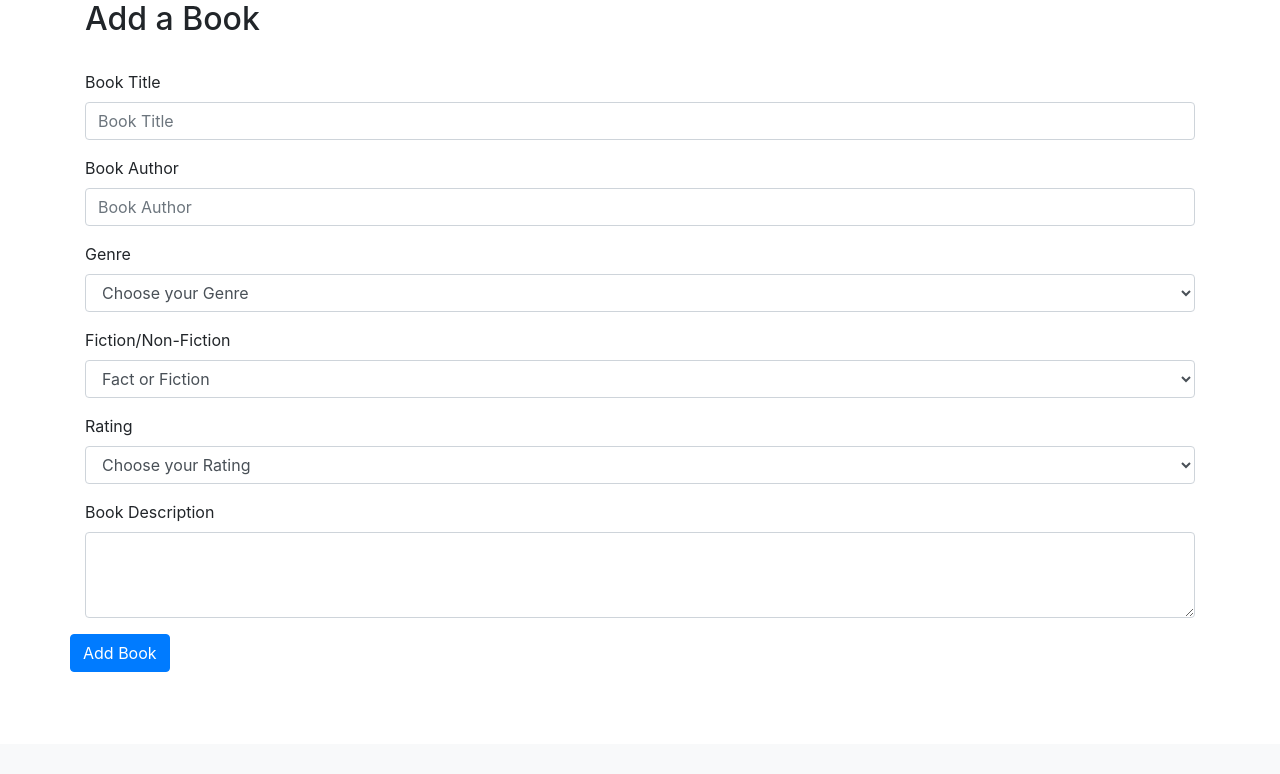
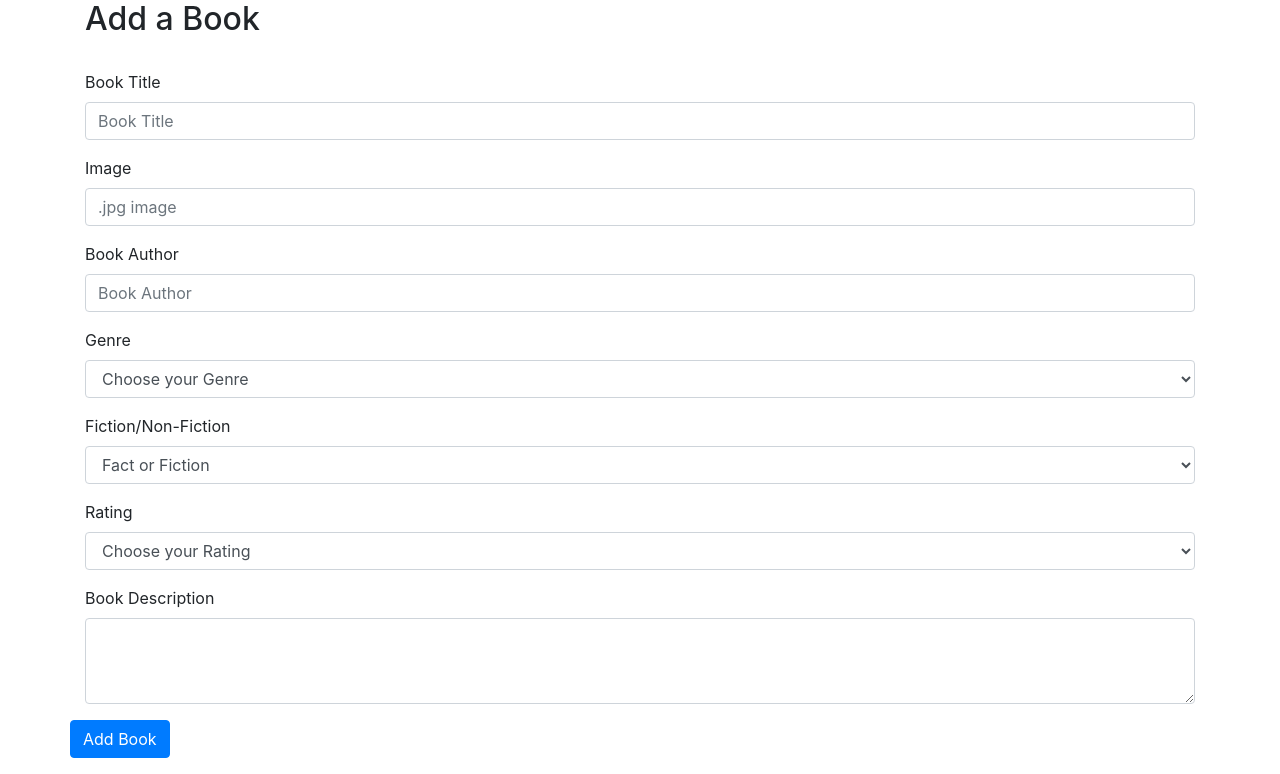
Before and after one commit to Code-Institute-Submissions/flask_book_review, a Flask app: page /add_book in a window 1280 px wide. Shown: the part 56-830 px from the top of the page. Before the commit the page ends 728 px from the top, so only its background shows below. Run offline with Flask 2, Linux system fonts and the light colour scheme; data that the repository does not hold is empty; some libraries are stand-ins or nearby versions.

Commit message:
User can add an image to a book

```diff
--- a/templates/add_book.html
+++ b/templates/add_book.html
@@ -18,6 +18,14 @@
             <div class="form-group col-sm-12">
                 <label for="book_name">Book Title</label>
                 <input type="text" class="form-control" id="book_name" name="book_name" placeholder="Book Title" required="True">
+            </div>
+        </div>
+
+        <div class="row">
+            <div class="form-group col-sm-12">
+                <label for="book_url">Image</label>
+                <input type="text" class="form-control" id="book_url" name="book_url" placeholder=".jpg image"
+                    required="False">
             </div>
         </div>
 
```
